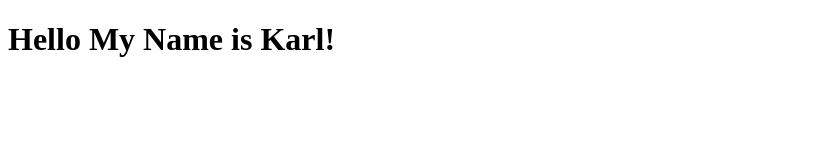
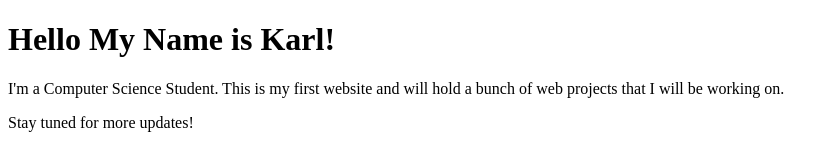
Before and after one commit to TheGoonch/FirstWebsite, a plain HTML site: page src/index.html in a window 1280 px wide. Shown: the whole page, without its empty margins (0-839 px from the left). Drawn offline with Linux system fonts and the light colour scheme.

Commit message:
After reading first couple lessons on HTML and adding a few lines to my index.html file. Also renamed Basics to Basics.txt

```diff
--- a/src/index.html
+++ b/src/index.html
@@ -6,5 +6,10 @@
   </head>
   <body>
     <h1>Hello My Name is Karl!</h1>
+    <p>I'm a Computer Science Student. This is my first website and will hold a bunch of web projects
+        that I will be working on.
+    </p>
+
+    <p>Stay tuned for more updates!</p>
   </body>
 </html>
```
Also changed, not shown: Notes/Basics.txt (added), 1 other file.
